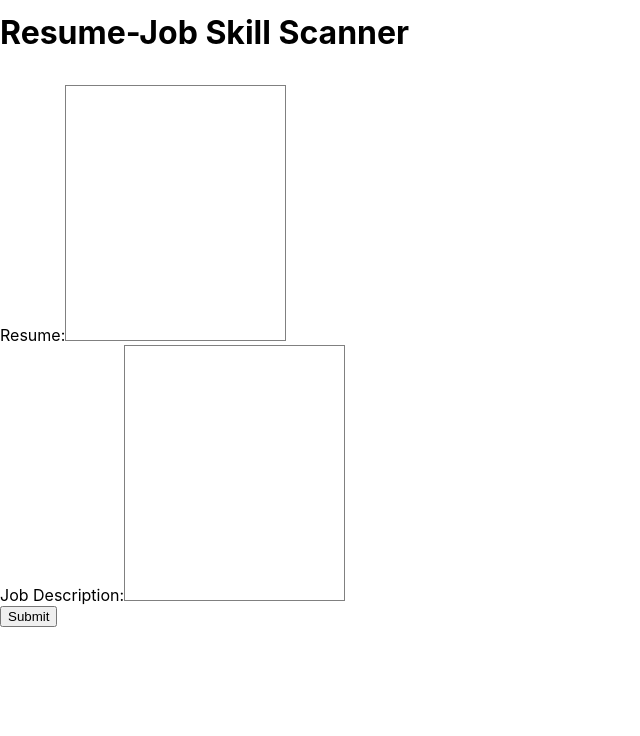
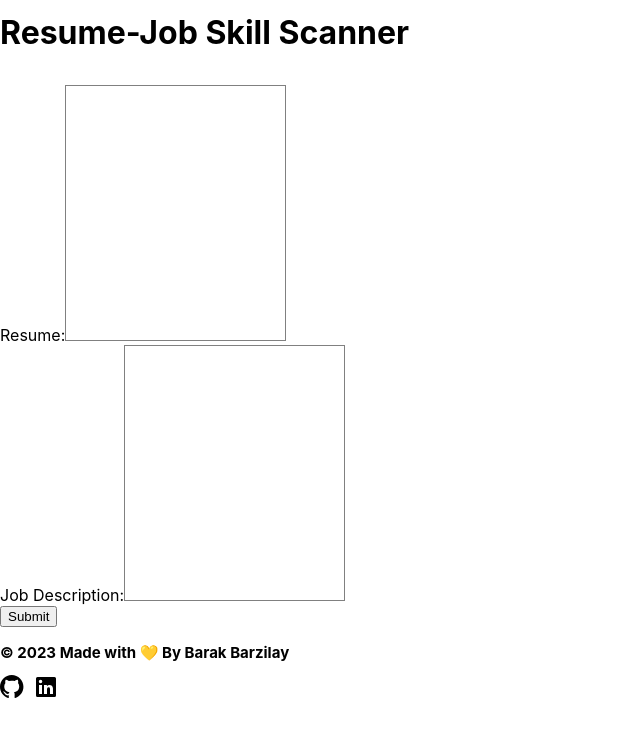
Before and after one commit to BarakB1991/resume-job-hotwords-compare, a React (Create React App) app: page / in a window 1280 px wide. Shown: the top 736 px of the page, without its empty margins (0-640 px from the left). Built offline with nearby package versions, Linux system fonts and the light colour scheme.

Commit message:
add Footer add footer with links

```diff
--- a/src/App.js
+++ b/src/App.js
@@ -4,6 +4,7 @@ import { useState } from 'react';
 import Header from './components/Header/Header';
 import TextForm from './components/TextForm/TextForm';
 import WordCompare from './components/WordCompare/WordCompare';
+import Footer from './components/Footer/Footer';
 
 function App() {
   const [dataReceived, setDataReceived] = useState(false);
@@ -22,6 +23,7 @@ function App() {
         {dataReceived && <WordCompare skills={dataReceived} />}
         {setErrorMessage && errorMessage}
       </main>
+      <Footer />
     </div>
   );
 }
--- /dev/null
+++ b/src/components/Footer/Footer.css
@@ -0,0 +1,12 @@
+footer {
+  margin-bottom: 0.76rem;
+}
+h2 {
+  font-size: 0.94rem;
+  margin-top: 1rem;
+}
+
+a,
+a:visited {
+  color: unset;
+}
--- /dev/null
+++ b/src/components/Footer/Footer.js
@@ -0,0 +1,51 @@
+import React from 'react';
+import './Footer.css';
+
+const Footer = () => {
+  return (
+    <footer>
+      <h2>{`© ${new Date().getFullYear()} Made with 💛 By Barak Barzilay`}</h2>
+      <nav>
+        <a
+          rel='noreferrer'
+          href='https://github.com/BarakB1991'
+          target='_blank'
+          style={{ marginRight: 10 }}
+        >
+          <svg
+            xmlns='http://www.w3.org/2000/svg'
+            viewBox='0 0 100 100'
+            fill='currentColor'
+            class='mercado-match'
+            focusable='false'
+            data-supported-dps='24x24'
+            width='24'
+            height='24'
+          >
+            <path d='M48.854 0C21.839 0 0 22 0 49.217c0 21.756 13.993 40.172 33.405 46.69 2.427.49 3.316-1.059 3.316-2.362 0-1.141-.08-5.052-.08-9.127-13.59 2.934-16.42-5.867-16.42-5.867-2.184-5.704-5.42-7.17-5.42-7.17-4.448-3.015.324-3.015.324-3.015 4.934.326 7.523 5.052 7.523 5.052 4.367 7.496 11.404 5.378 14.235 4.074.404-3.178 1.699-5.378 3.074-6.6-10.839-1.141-22.243-5.378-22.243-24.283 0-5.378 1.94-9.778 5.014-13.2-.485-1.222-2.184-6.275.486-13.038 0 0 4.125-1.304 13.426 5.052a46.97 46.97 0 0 1 12.214-1.63c4.125 0 8.33.571 12.213 1.63 9.302-6.356 13.427-5.052 13.427-5.052 2.67 6.763.97 11.816.485 13.038 3.155 3.422 5.015 7.822 5.015 13.2 0 18.905-11.404 23.06-22.324 24.283 1.78 1.548 3.316 4.481 3.316 9.126 0 6.6-.08 11.897-.08 13.526 0 1.304.89 2.853 3.316 2.364 19.412-6.52 33.405-24.935 33.405-46.691C97.707 22 75.788 0 48.854 0z' />
+          </svg>
+        </a>
+        <a
+          rel='noreferrer'
+          href='https://linkedin.com/in/barakbarzilay'
+          target='_blank'
+        >
+          <svg
+            xmlns='http://www.w3.org/2000/svg'
+            viewBox='0 0 24 24'
+            data-supported-dps='24x24'
+            fill='currentColor'
+            class='mercado-match'
+            width='24'
+            height='24'
+            focusable='false'
+          >
+            <path d='M20.5 2h-17A1.5 1.5 0 002 3.5v17A1.5 1.5 0 003.5 22h17a1.5 1.5 0 001.5-1.5v-17A1.5 1.5 0 0020.5 2zM8 19H5v-9h3zM6.5 8.25A1.75 1.75 0 118.3 6.5a1.78 1.78 0 01-1.8 1.75zM19 19h-3v-4.74c0-1.42-.6-1.93-1.38-1.93A1.74 1.74 0 0013 14.19a.66.66 0 000 .14V19h-3v-9h2.9v1.3a3.11 3.11 0 012.7-1.4c1.55 0 3.36.86 3.36 3.66z'></path>
+          </svg>
+        </a>
+      </nav>
+    </footer>
+  );
+};
+
+export default Footer;
```
